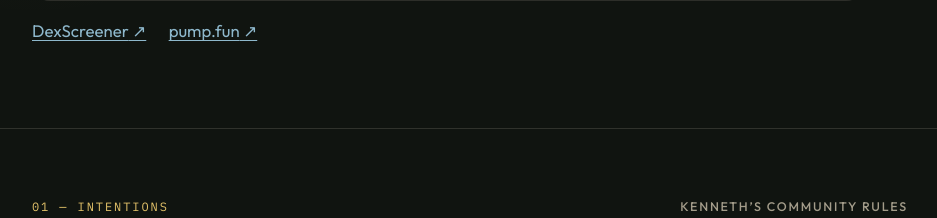
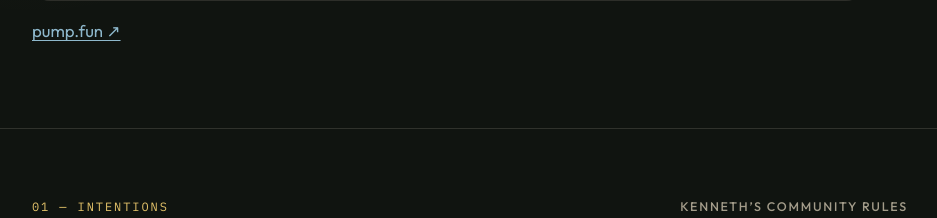
Before and after one commit to TheTradoor/requeststoken.org, a Python web app: template templates/index.html in a window 1280 px wide. Shown: the part 532-750 px from the top of the page, without its empty margins (68-1005 px from the left). Run offline with Jinja, Linux system fonts and the light colour scheme; the template is opened without the code that fills it: most values are stand-ins (such as "Sample title", 1, 10 or a date in 2020).

Commit message:
Remove DexScreener link from the top of the page

```diff
--- a/templates/index.html
+++ b/templates/index.html
@@ -54,7 +54,6 @@
         <p id="copy-status" class="visually-hidden" role="status"></p>
 
         <ul class="link-row">
-          <li><a href="{{ dex_page }}" target="_blank" rel="noopener noreferrer">DexScreener</a></li>
           <li><a href="{{ pump_page }}" target="_blank" rel="noopener noreferrer">pump.fun</a></li>
         </ul>
       </div>
```
Also changed, not shown: tests/test_blocked_accounts.py (+7 -0 lines).
